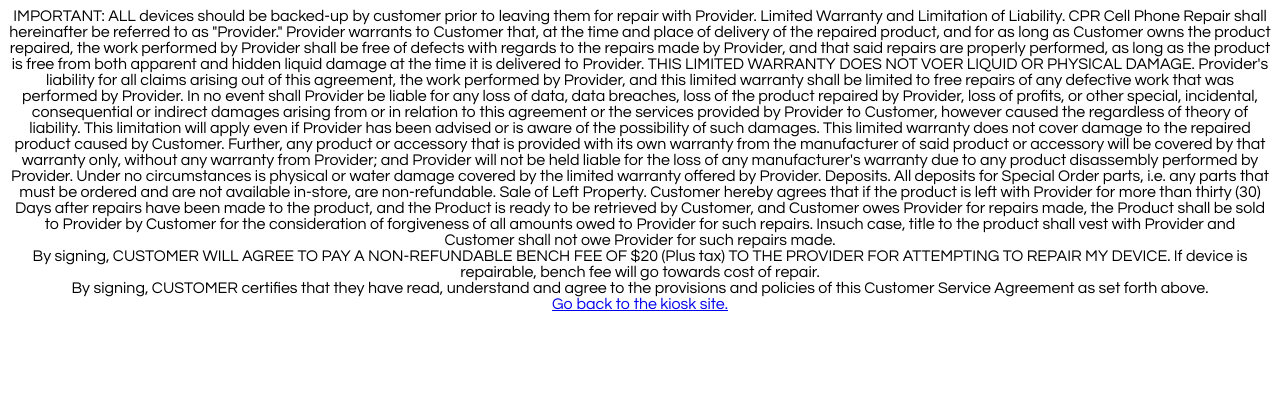
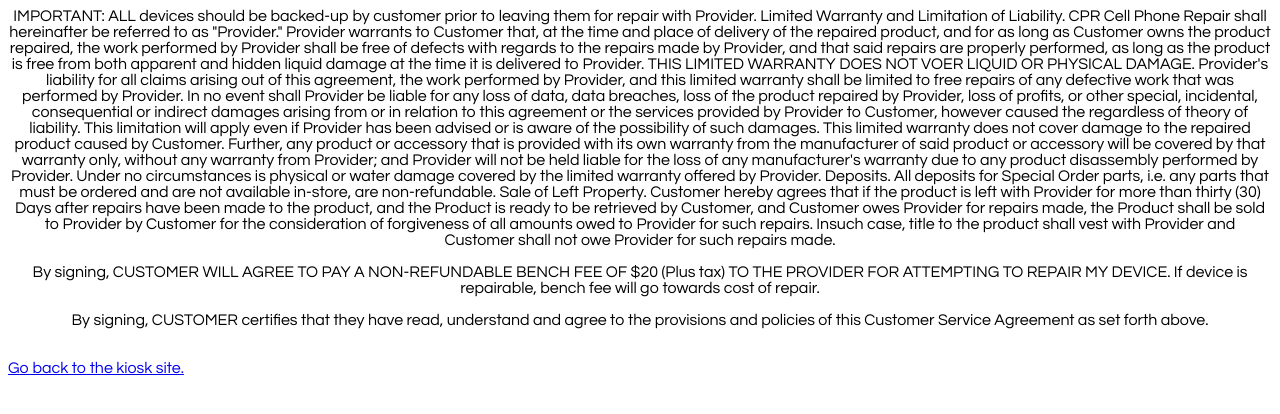
Before and after one commit to CPRKiosk/Legal-Warranty, a plain HTML site: page index.html in a window 1280 px wide. Drawn offline with Linux system fonts and the light colour scheme.

Commit message:
Redesigned.

```diff
--- a/index.html
+++ b/index.html
@@ -33,9 +33,10 @@ hereinafter be referred to as "Provider." Provider warrants to Customer that,
        and Customer owes Provider for repairs made, the Product shall be sold to Provider by Customer for the
        consideration of forgiveness of all amounts owed to Provider for such repairs. Insuch case, title to the product shall vest with Provider and Customer shall not owe
        Provider for such repairs made.
-       <br>
+       <br></br>
        By signing, CUSTOMER WILL AGREE TO PAY A NON-REFUNDABLE BENCH FEE OF $20 (Plus tax) TO THE PROVIDER FOR ATTEMPTING TO REPAIR MY DEVICE. If device is repairable, bench fee will go towards cost of repair.
-<br>
+<br></br>
 By signing, CUSTOMER certifies that they have read, understand and agree to the provisions and policies of this Customer Service Agreement as set forth above.
-<br>
-<a href="javascript:close_window();">Go back to the kiosk site.</a>
+<br></br>
+</p> </html></center>
+<a href="javascript:window.open('','_self').close();" onclick="close_window();return false;">Go back to the kiosk site.</a>
```
